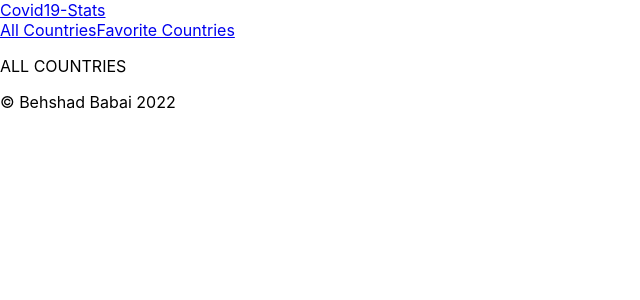
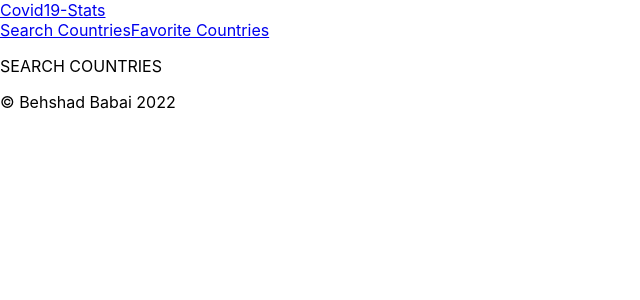
Before and after one commit to BehshadBabai/covid19-stats, a React (Create React App) app: page / in a window 1280 px wide. Shown: the top 300 px of the page, without its empty margins (0-640 px from the left). Built offline with nearby package versions, Linux system fonts and the light colour scheme; no server answers.

Commit message:
changing the concept of the app by adding searchCountries page (api limitation) and writing a draft for a function to call the api

```diff
--- a/src/App.js
+++ b/src/App.js
@@ -7,7 +7,7 @@ import {
   Link
 } from "react-router-dom";
 import FavoriteContriesPage from './features/favoriteCountries/favoriteCountriesPage';
-import AllContriesPage from './features/allCountries/allCountriesPage';
+import SearchContriesPage from './features/searchCountries/searchCountriesPage';
 import Error from './features/error/errorPage';
 
 function App() {
@@ -15,11 +15,11 @@ function App() {
     <>
     <Link to="/">Covid19-Stats</Link>
     <nav>
-      <Link to="/">All Countries</Link>
+      <Link to="/">Search Countries</Link>
       <Link to="/favorite">Favorite Countries</Link>
     </nav>
     <Routes>
-      <Route path="/" element={<AllContriesPage />} />
+      <Route path="/" element={<SearchContriesPage />} />
       <Route path="/favorite" element={<FavoriteContriesPage />} />
       <Route path="*" element={<Error />} />
     </Routes>
--- /dev/null
+++ b/src/api/data.js
@@ -0,0 +1,21 @@
+const data = {
+  getAllCountries: () => {
+    const countries = [];
+    fetch("https://covid-19-data.p.rapidapi.com/country?name=italy", {
+	  "method": "GET",
+	  "headers": {
+		  "x-rapidapi-host": "covid-19-data.p.rapidapi.com",
+		  "x-rapidapi-key": "51c2189321msh191185f09980577p12c48bjsn8fb8069234b3"
+	  }
+    }).then(response => {
+	    return response.json();
+    }).then(
+      jsonResponse => {
+        console.log(jsonResponse)
+      }
+    ).catch(err => {
+	    console.error(err);
+    });
+  }
+};
+export default data;
--- a/src/features/allCountries/allCountriesPage.js
+++ /dev/null
@@ -1,11 +0,0 @@
-import React from "react";
-
-export default function AllContriesPage () {
-  return (
-    <section id="all-countries">
-      <p>
-        ALL COUNTRIES
-      </p>
-    </section>
-  );
-}
--- /dev/null
+++ b/src/features/searchCountries/searchCountriesPage.js
@@ -0,0 +1,13 @@
+import React from "react";
+import data from "../../api/data";
+
+export default function SearchContriesPage () {
+  const countries = data.getAllCountries();
+  return (
+    <section id="search-countries">
+      <p>
+        SEARCH COUNTRIES
+      </p>
+    </section>
+  );
+}
```
Also changed, not shown: src/features/searchCountries/searcCountriesSlice.js (added).
